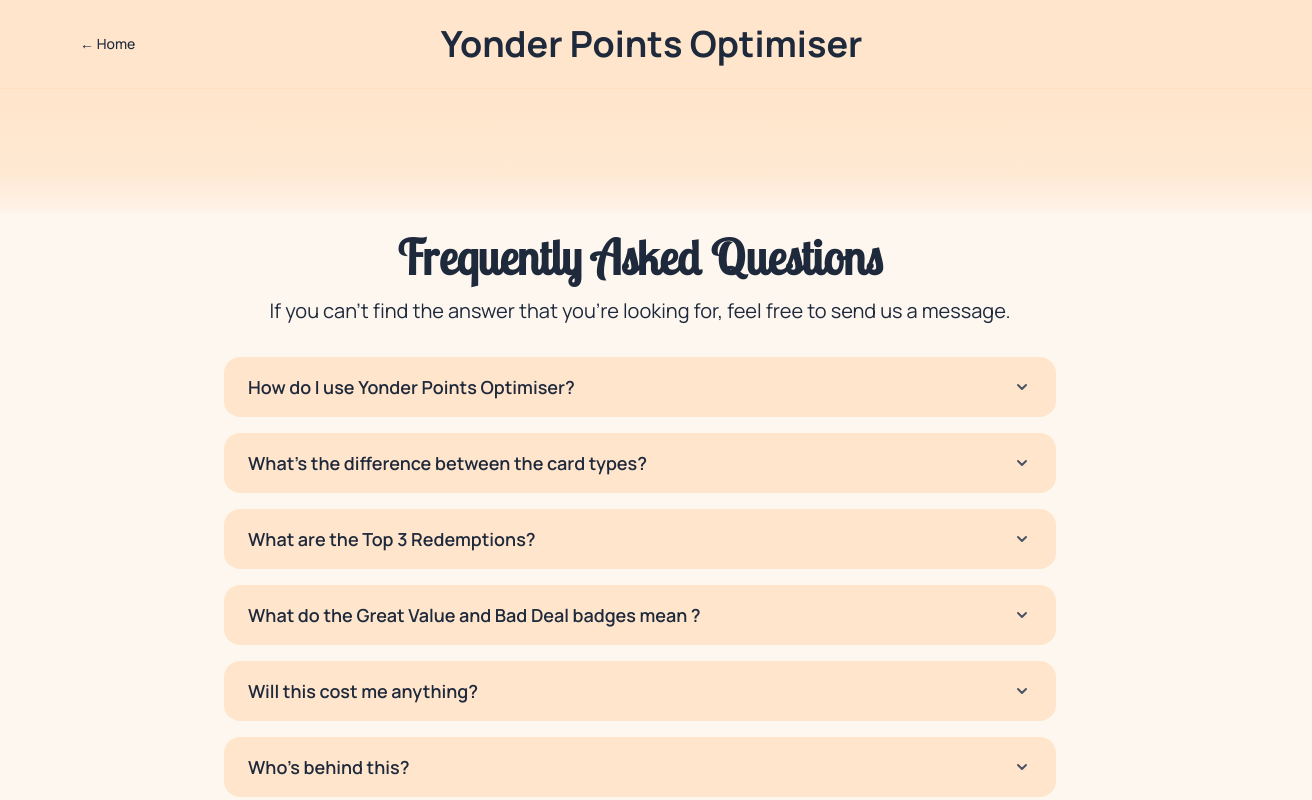
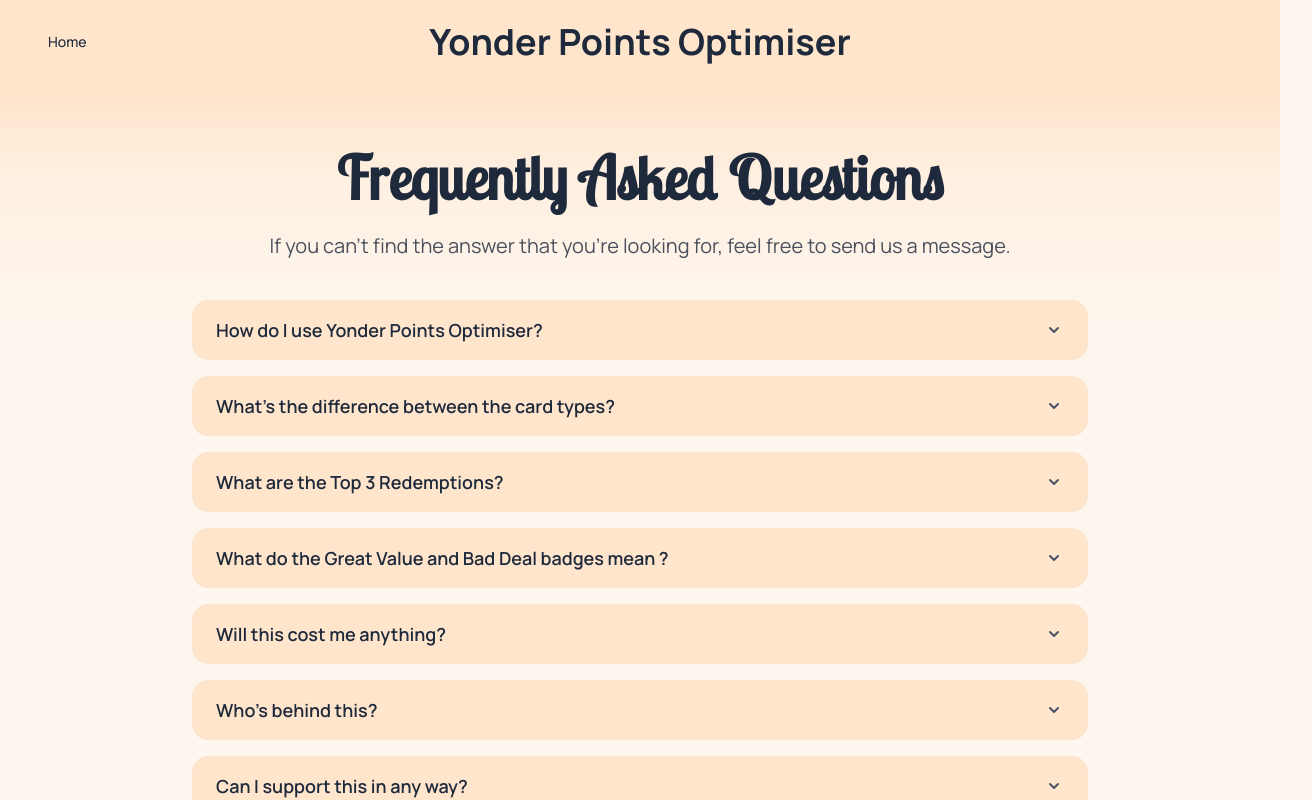
Before and after one commit to patricktaube/yonder-points-optimiser, a Next.js app: page /faq in a window 1280 px wide. Shown: the top 800 px of the page, 1312 px wide, since content can reach past the window. Built offline with nearby package versions, Linux system fonts and the light colour scheme.

Commit message:
Refactor FAQ and ExperiencesList components: update styles for full-page gradient and enhance FAQ section with support information
Added BMAC button to the FAQ answer

```diff
--- a/app/components/ExperiencesList.tsx
+++ b/app/components/ExperiencesList.tsx
@@ -94,10 +94,9 @@
 {/* ------------------------------ */}
 
   return (
-    <div style={{ backgroundColor: '#fef7f0' }} className="min-h-screen">
+    <div className="full-page-gradient">
       {/* Sticky Header */}
-      <div className=" top-0 z-50 " style={{ backgroundColor: '#ffe5cc' }}> {/* add border-b border-orange-200 to separate header and body */}
-        {/* <div className="max-w-6xl mx-auto px-4 sm:px-6 lg:px-8 py-4"> */}
+      <div className=" top-0 z-50" > {/* add border-b border-orange-200 to separate header and body */}
        <div className="w-full px-4 sm:px-6 lg:px-8 py-6">
           <div className="flex justify-between items-center"> {/* add max-w-6xl mx-auto to retain padding */}
             {/* Left side - FAQ */}
@@ -215,7 +214,7 @@
 {/* ------------------------------ */}
 
       <div className="px-4 sm:px-6 lg:px-8">
-         <div className="hero-gradient-background relative -mx-4 sm:-mx-6 lg:-mx-8 mb-12" style={{ paddingBottom: '8rem'}}> {/* Extra padding to create overlap */}
+         <div className="relative -mx-4 sm:-mx-6 lg:-mx-8 mb-12" style={{ paddingBottom: '8rem'}}> {/* Extra padding to create overlap */}
           <div className="px-4 sm:px-6 lg:px-8 py-12 text-center justify-center">
             <h1 className="text-6xl sm:text-7xl lg:text-8xl font-serif font-semibold max-w-4xl mx-auto" style={{ color: 'var(--foreground)' }}>
               Find the best-value redemptions for your points
--- a/app/faq/page.tsx
+++ b/app/faq/page.tsx
@@ -47,6 +47,13 @@
       question: "Who's behind this?",
       answer: "A happy Yonder user who wanted to make the most of their points. If you have any feedback or suggestions, feel free to reach out!"
     },
+    {
+      question: "Can I support this in any way?",
+      answer: ["This tool is free to use and will always be. If you've shared it and want to help keep the lights on, feel free to buy me a coffee at the link below. It helps cover hosting costs. Thanks for your your support!",
+        <Link
+        href="https://www.buymeacoffee.com/yonderpointsoptimiser"><img src="https://img.buymeacoffee.com/button-api/?text=Buy me a coffee&emoji=&slug=yonderpointsoptimiser&button_colour=f28f44&font_colour=000000&font_family=Poppins&outline_colour=000000&coffee_colour=FFDD00" /></Link>
+      ]
+    },
   ];
 
   //-------------------------
@@ -54,47 +61,59 @@
   //-------------------------
 
   return (
-    <div style={{ backgroundColor: '#fef7f0' }} className="min-h-screen">
-      {/* Header */}
-      <div className="hero-gradient-background relative -mx-4 sm:-mx-6 lg:-mx-8 mb-16" style={{ paddingBottom: '8rem' }}>
-          <div className="border-b border-orange-200/30 px-4 sm:px-6 lg:px-8">
+    <div className="full-page-gradient">
+      {/* Sticky Header */}
+      <div className="top-0 z-50">
         <div className="w-full px-4 sm:px-6 lg:px-8 py-6">
-            <div className="flex justify-between items-center max-w-6xl mx-auto">
+          <div className="flex justify-between items-center">
+            <div className="flex items-center">
               <Link
                 href="/"
                 className="text-sm font-medium px-4 py-2 rounded-full hover:bg-orange-100 transition-colors"
                 style={{ color: 'var(--foreground)' }}
               >
-                ← Home
+                Home
               </Link>
+            </div>
 
-
+            {/* Center - Title */}
+            <div className="absolute left-1/2 transform -translate-x-1/2">
               <h1 className="text-2xl sm:text-4xl font-bold text-center" style={{ color: 'var(--foreground)' }}>
                 Yonder Points Optimiser
               </h1>
+            </div>
 
-                <div className="w-16"></div> {/* Spacer for centering */}
+            <div className="hidden sm:inline-flex items-center bg-transparent border-2 border-transparent rounded-full px-3 py-2" style={{ width: '200px' }}>
+                {/* Invisible spacer that matches card selector width */}
             </div>
+            {/* Right side - Empty spacer */}
+            <div className="sm:hidden w-16"></div>
           </div>
         </div>
       </div>
 
-      {/* FAQ Content */}
-      <div className="max-w-4xl mx-auto px-4 sm:px-6 lg:px-8 py-12 -mt-24">
-        <div className="text-center justify-center mb-8">
-            <h1 className="text-5xl font-serif font-semibold mb-4" style={{ color: 'var(--foreground)' }}>
+      {/* Main Content */}
+      <div className="px-4 sm:px-6 lg:px-8 py-8">
+        {/* Hero Section with Gradient */}
+        <div className="relative -mx-4 sm:-mx-6 lg:-mx-8 mb-4" style={{ paddingBottom: '8rem' }}>
+          <div className="px-4 sm:px-6 lg:px-8 py-8 text-center justify-center">
+            <h1 className="text-4xl sm:text-5xl lg:text-6xl font-serif font-semibold max-w-4xl mx-auto" style={{ color: 'var(--foreground)' }}>
               Frequently Asked Questions
             </h1>
-          <p className="text-xl text-center" >
+            <p className="p-2 text-xl md-text-3xl mt-4 max-w-3xl mx-auto" style={{ color: 'var(--yonder-navy)', opacity: 0.8 }}>
               If you can&apos;t find the answer that you&apos;re looking for, feel free to send us a message.
             </p>
           </div>
+        </div>
 
+        {/* FAQ Content - Overlapping */}
+        <div className="max-w-4xl mx-auto -mt-36 relative z-10">
           <div className="space-y-4">
             {faqItems.map((item, index) => (
               <div
                 key={index}
-              className="bg-gray-100 rounded-2xl overflow-hidden transition-all duration-200" style={{ backgroundColor: "#ffe5cc" }}
+                className="bg-gray-100 rounded-2xl overflow-hidden transition-all duration-200"
+                style={{ backgroundColor: "#ffe5cc" }}
               >
                 <button
                   onClick={() => toggleExpanded(index)}
@@ -121,10 +140,16 @@
                 </button>
 
                 {expandedItems.has(index) && (
-                <div className="px-6 pt-4 pb-4" style={{ backgroundColor: '#fef7f0', borderColor: '#ffe5cc', borderWidth: 2, borderTopWidth: 0, borderRadius: '0 0 1rem 1rem' }}>
+                  <div className="px-6 pt-4 pb-4" style={{
+                    backgroundColor: '#fef7f0',
+                    borderColor: '#ffe5cc',
+                    borderWidth: 2,
+                    borderTopWidth: 0,
+                    borderRadius: '0 0 1rem 1rem'
+                  }}>
                      {Array.isArray(item.answer) ? (
                           item.answer.map((paragraph, i) => (
-                            <p key={i} className="leading-relaxed last:mb-0" style={{ color: 'var(--yonder-navy)' }}>
+                              <p key={i} className="leading-relaxed mb-3 last:mb-0" style={{ color: 'var(--yonder-navy)' }}>
                                   {paragraph}
                               </p>
                           ))
@@ -140,7 +165,7 @@
           </div>
 
           {/* Contact Section */}
-        <div className="text-center mt-8 p-6">
+          <div className="text-center col-2 mt-8 p-6">
             <h3 className="text-xl font-semibold mb-3" style={{ color: 'var(--foreground)' }}>
               Still have questions?
             </h3>
@@ -148,6 +173,20 @@
               <button className="px-6 py-3 text-white rounded-full transition-colors font-medium" style={{ backgroundColor: 'var(--yonder-orange)' }}>
                 Send us a message
               </button>
+{/*
+            <h3 className="text-xl font-semibold mb-3" style={{ color: 'var(--foreground)' }}>
+                Want to support this project?
+            </h3>
+            <div className="flex flex-wrap justify-center gap-4">
+                <Link
+                  href="https://www.buymeacoffee.com/yonderpointsoptimiser"
+                  className="px-6 py-3 text-white rounded-full transition-colors font-medium"
+                  style={{ backgroundColor: 'var(--yonder-orange)' }}
+                >
+                  Buy me a coffee
+                </Link> */}
+          </div>
+            </div>
             </div>
           </div>
 
@@ -163,6 +202,7 @@
             </p>
           </div>
         </div>
-    </div>
+
+
   );
 }
--- a/app/globals.css
+++ b/app/globals.css
@@ -4,7 +4,7 @@
   --background: #ffe5cc; /* Soft peach background */
   --foreground: #1e293b; /* Dark slate for text */
   --yonder-navy: #1e293b; /* Dark blue accent */
-  --yonder-orange: #E88267; /* Burnt orange */
+  --yonder-orange: #f28f44; /* Burnt orange E88267  */
   --badge-sage: #13542c; /* Forest/sage green for badges */
   --badge-red: #a0310f; /* Deep red for error badges */
   --card-background: #ffffff;
@@ -52,7 +52,15 @@
   box-shadow: 0 10px 25px -5px rgba(0, 0, 0, 0.1), 0 8px 10px -6px rgba(0, 0, 0, 0.1);
 }
 
-/* Hero background gradient */
-.hero-gradient-background {
-  background: linear-gradient(to bottom, #FFE5CC 0%, #FFE5CC 50%, rgba(255, 229, 204, 0.8) 80%, rgba(255, 229, 204, 0.3) 95%, transparent 100%);
+
+/* Full-page gradient */
+.full-page-gradient {
+  background: linear-gradient(to bottom,
+    #FFE5CC 0%,
+    #FFE5CC 8%,           /* Solid until 8% down */
+    rgba(255, 229, 204, 0.4) 15%,  /* Quick fade */
+    rgba(255, 229, 204, 0.1) 25%,  /* Almost gone */
+    #fef7f0 30%           /* Background color by 30% */
+  );
+  min-height: 100vh;
 }
```
Lines whose indentation alone changed are shown as unchanged.
